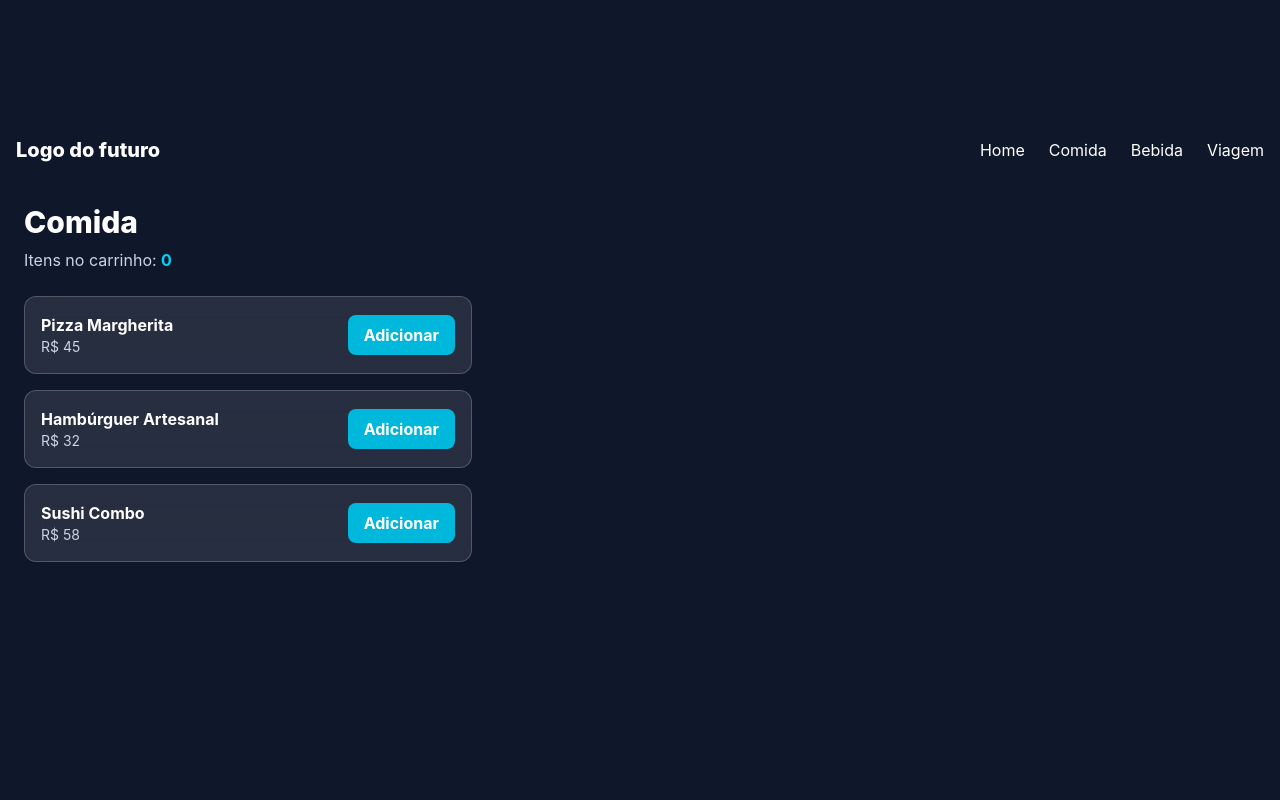
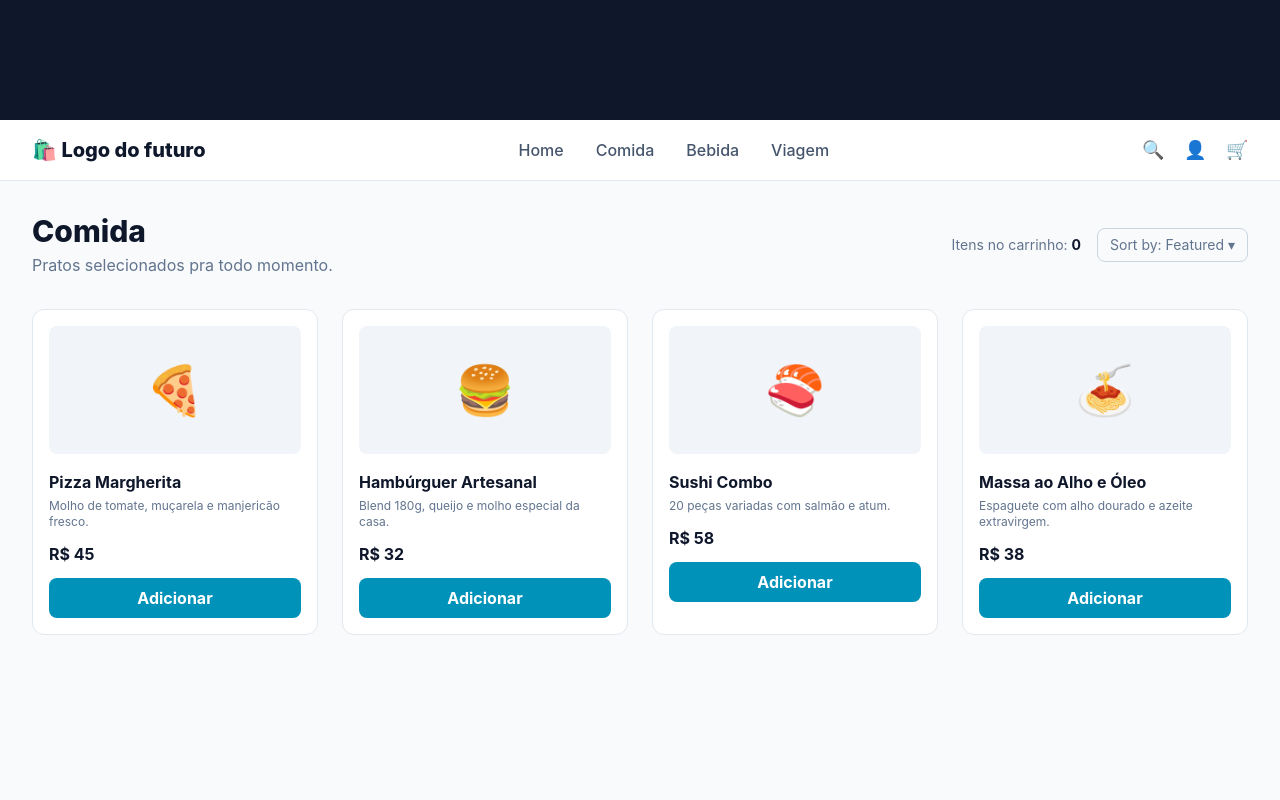
Before and after one commit to Lucas-Assumpcao/Tailwind-react, a React (Vite) app in the folder tailwind/: page /sobre in a window 1280 px wide. Shown: the part 680-1480 px from the top of the page. Built offline with nearby package versions, Linux system fonts and the light colour scheme.

Commit message:
header-comida

```diff
--- a/tailwind/src/Sobre.jsx
+++ b/tailwind/src/Sobre.jsx
@@ -1,9 +1,10 @@
 import { useState } from 'react';
 
 const produtos = [
-  { id: 1, nome: 'Pizza Margherita', preco: 45 },
-  { id: 2, nome: 'Hambúrguer Artesanal', preco: 32 },
-  { id: 3, nome: 'Sushi Combo', preco: 58 },
+  { id: 1, nome: 'Pizza Margherita', descricao: 'Molho de tomate, muçarela e manjericão fresco.', preco: 45, emoji: '🍕' },
+  { id: 2, nome: 'Hambúrguer Artesanal', descricao: 'Blend 180g, queijo e molho especial da casa.', preco: 32, emoji: '🍔' },
+  { id: 3, nome: 'Sushi Combo', descricao: '20 peças variadas com salmão e atum.', preco: 58, emoji: '🍣' },
+  { id: 4, nome: 'Massa ao Alho e Óleo', descricao: 'Espaguete com alho dourado e azeite extravirgem.', preco: 38, emoji: '🍝' },
 ];
 
 function Sobre() {
@@ -14,25 +15,34 @@ function Sobre() {
   }
 
   return (
-    <div className="bg-slate-900 min-h-screen p-6 text-white">
-      <h1 className="text-3xl font-extrabold mb-2">Comida</h1>
-      <p className="text-slate-300 mb-6">
-        Itens no carrinho: <span className="font-bold text-cyan-400">{carrinho}</span>
-      </p>
+    <div className="min-h-screen bg-slate-50 p-8">
+      <div className="flex items-center justify-between mb-8">
+        <div>
+          <h1 className="text-3xl font-extrabold text-slate-900">Comida</h1>
+          <p className="text-slate-500 mt-1">Pratos selecionados pra todo momento.</p>
+        </div>
+        <div className="flex items-center gap-4">
+          <span className="text-sm text-slate-500">
+            Itens no carrinho: <span className="font-bold text-slate-900">{carrinho}</span>
+          </span>
+          <span className="text-sm text-slate-500 border border-slate-300 rounded-lg px-3 py-1.5">
+            Sort by: Featured ▾
+          </span>
+        </div>
+      </div>
 
-      <div className="grid gap-4 max-w-md">
+      <div className="grid grid-cols-2 md:grid-cols-4 gap-6">
         {produtos.map((produto) => (
-          <div
-            key={produto.id}
-            className="bg-white/10 backdrop-blur-md border border-white/20 p-4 rounded-xl flex items-center justify-between"
-          >
-            <div>
-              <p className="font-bold">{produto.nome}</p>
-              <p className="text-slate-300 text-sm">R$ {produto.preco}</p>
+          <div key={produto.id} className="bg-white border border-slate-200 rounded-xl p-4">
+            <div className="bg-slate-100 rounded-lg h-32 flex items-center justify-center text-5xl mb-4">
+              {produto.emoji}
             </div>
+            <p className="font-bold text-slate-900">{produto.nome}</p>
+            <p className="text-slate-500 text-xs mt-1 mb-3">{produto.descricao}</p>
+            <p className="font-bold text-slate-900 mb-3">R$ {produto.preco}</p>
             <button
               onClick={adicionarAoCarrinho}
-              className="px-4 py-2 bg-cyan-500 hover:bg-cyan-400 text-white font-bold rounded-lg transition-all"
+              className="w-full bg-cyan-600 hover:bg-cyan-700 text-white font-bold py-2 rounded-lg transition-all"
             >
               Adicionar
             </button>
--- a/tailwind/src/componentes/Header.jsx
+++ b/tailwind/src/componentes/Header.jsx
@@ -2,22 +2,21 @@ import { Link } from 'react-router-dom';
 
 function Header() {
   return (
-    <header className="bg-slate-900 text-white p-4 flex items-center justify-between">
-      <p className="font-extrabold text-xl">Logo do futuro</p>
-      <nav className="flex gap-6">
-        <Link to="/" className="hover:text-cyan-400 transition-all">
-          Home
-        </Link>
-        <Link to="/sobre" className="hover:text-cyan-400 transition-all">
-          Comida
-        </Link>
-        <Link to="/produto" className="hover:text-cyan-400 transition-all">
-          Bebida
-        </Link>
-        <Link to="/contato" className="hover:text-cyan-400 transition-all">
-          Viagem
-        </Link>
+    <header className="bg-white border-b border-slate-200 px-8 py-4 flex items-center justify-between">
+      <p className="font-extrabold text-xl text-slate-900">🛍️ Logo do futuro</p>
+
+      <nav className="flex gap-8 text-slate-600 font-medium">
+        <Link to="/" className="hover:text-cyan-600 transition-all">Home</Link>
+        <Link to="/sobre" className="hover:text-cyan-600 transition-all">Comida</Link>
+        <Link to="/produto" className="hover:text-cyan-600 transition-all">Bebida</Link>
+        <Link to="/contato" className="hover:text-cyan-600 transition-all">Viagem</Link>
       </nav>
+
+      <div className="flex gap-5 text-slate-500 text-lg">
+        <span>🔍</span>
+        <span>👤</span>
+        <span>🛒</span>
+      </div>
     </header>
   );
 }
```
